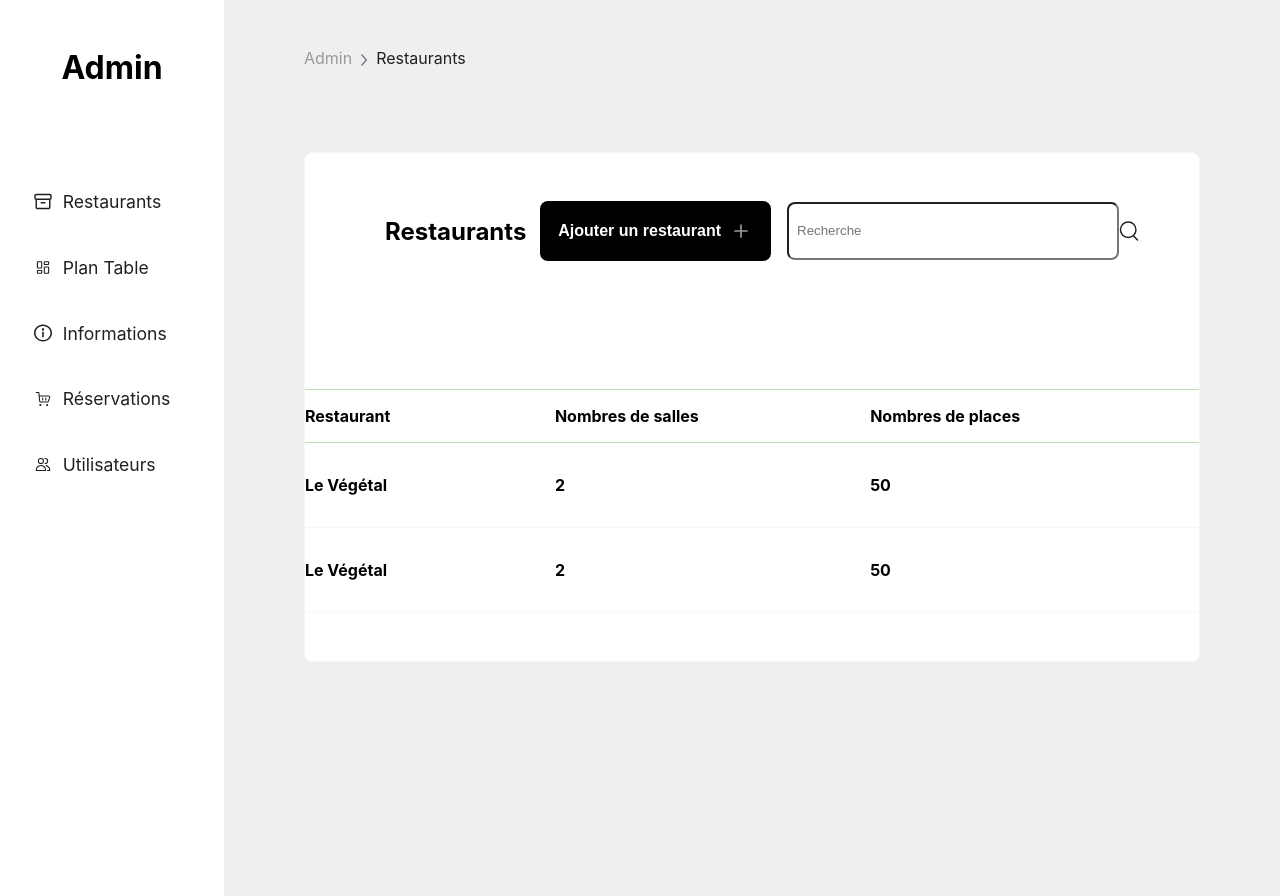
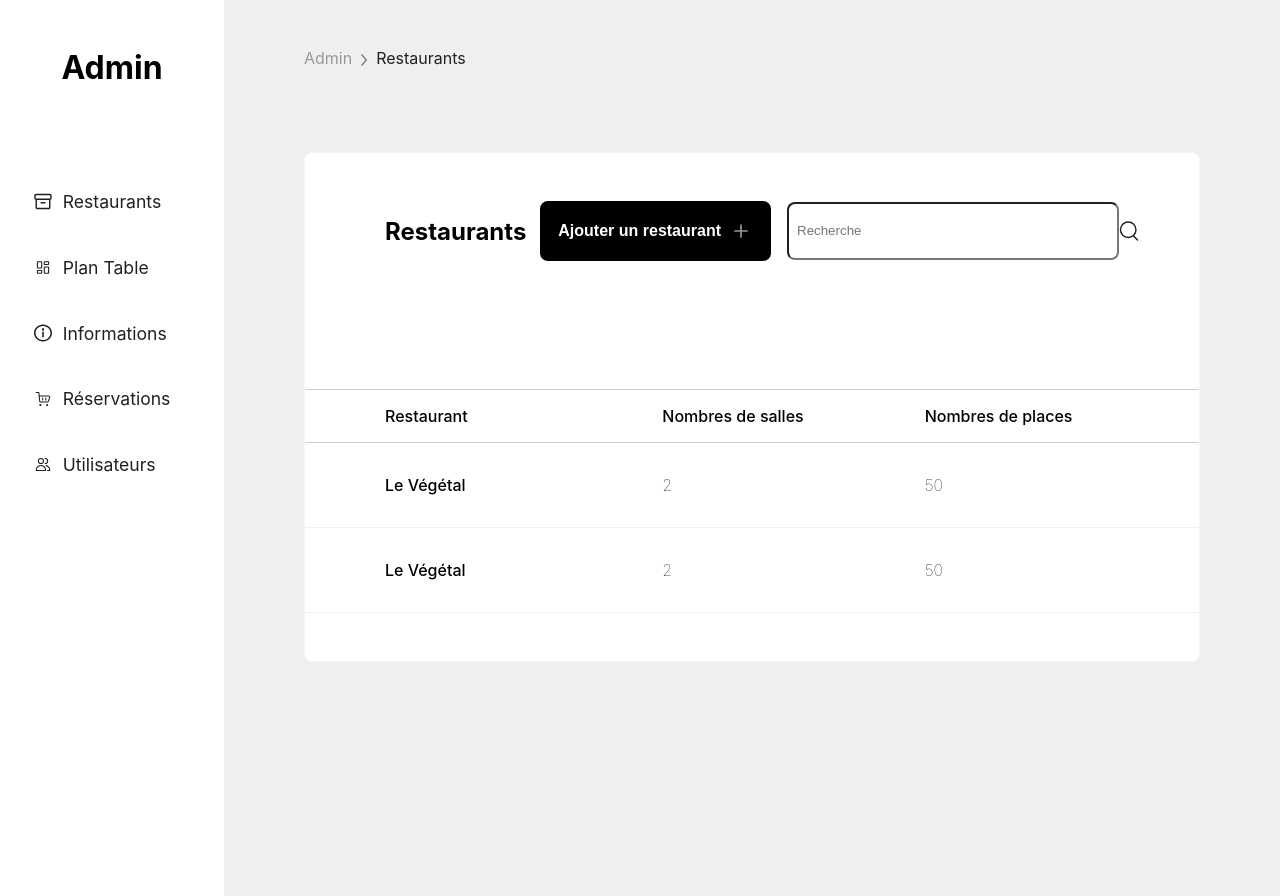
Before and after one commit to SarahOtmane/backOfficeResto, a React (Create React App) app: page /admin/restaurants in a window 1280 px wide. Built offline with nearby package versions, Linux system fonts and the light colour scheme.

Commit message:
update table

```diff
--- a/src/css/restos.css
+++ b/src/css/restos.css
@@ -55,10 +55,17 @@
 
 .restos div.tableau thead th{
     padding: 1rem 0;
+    font-weight: 500;
 }
 
 .restos div.tableau tbody th{
     padding: 2rem 2rem 2rem 0;
     width: max-content;
-    border-bottom: 1px solid var(--gris2);
+    border-bottom: 1px solid var(--gris);
+    font-weight: lighter;
 }
+
+.restos div.tableau th.left{
+    padding-left: 5rem;
+    font-weight: 500;
+}
--- a/src/screen/Restos.js
+++ b/src/screen/Restos.js
@@ -58,7 +58,7 @@ export default function Restos(){
                         <table>
                             <thead>
                                 <tr>
-                                    <th>Restaurant</th>
+                                    <th className='left'>Restaurant</th>
                                     <th>Nombres de salles</th>
                                     <th>Nombres de places</th>
                                 </tr>
@@ -66,7 +66,7 @@ export default function Restos(){
                             <tbody>
                                 {restos.map((resto) => (
                                     <tr key={resto.id}>
-                                        <th>{resto.name}</th>
+                                        <th className='left'>{resto.name}</th>
                                         <th>{resto.nbSalles}</th>
                                         <th>{resto.nbPlaces}</th>
                                     </tr>
```
